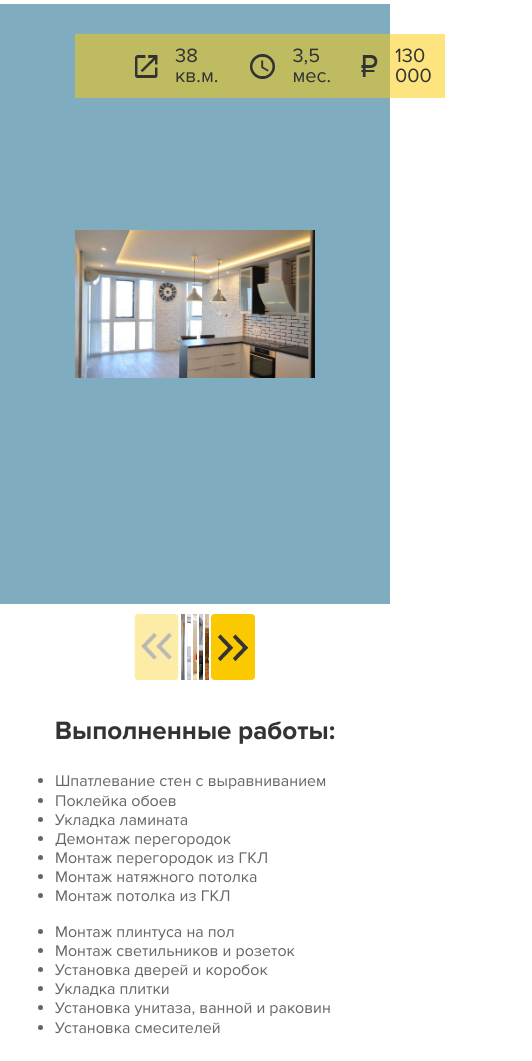
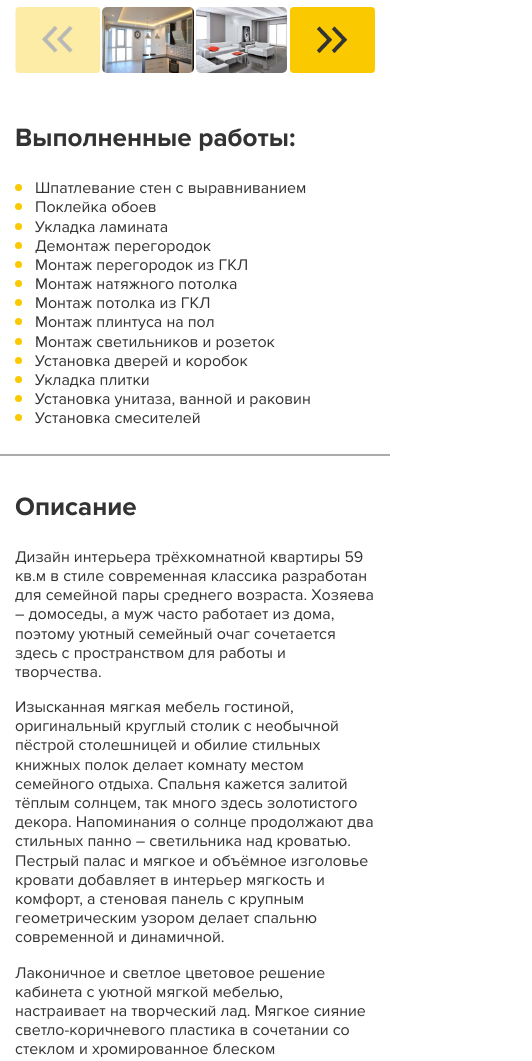
Before and after one commit to Verta-master/remont, a plain HTML site: page card.html in a window 390 px wide. Shown: the part 701-1762 px from the top of the page, 532 px wide, since content can reach past the window. Drawn offline with nearby package versions, Linux system fonts and the light colour scheme.

Commit message:
Update 2020-04-13T10:50:59.875Z

```diff
--- a/card.html
+++ b/card.html
@@ -252,9 +252,11 @@
     <section class="info">
       <div class="wrapper">
         <p class="title-2">Описание</p>
-        <p>Дизайн интерьера трёхкомнатной квартиры 59 кв.м в стиле современная классика разработан для семейной пары среднего возраста. Хозяева – домоседы, а муж часто работает из дома, поэтому уютный семейный очаг сочетается здесь с пространством для работы и творчества.</p>
-        <p>Изысканная мягкая мебель гостиной, оригинальный круглый столик с необычной пёстрой столешницей и обилие стильных книжных полок делает комнату местом семейного отдыха. Спальня кажется залитой тёплым солнцем, так много здесь золотистого декора. Напоминания о солнце продолжают два стильных панно – светильника над кроватью. Пестрый палас и мягкое и объёмное изголовье кровати добавляет в интерьер мягкость и комфорт, а стеновая панель с крупным геометрическим узором делает спальню современной и динамичной.</p>
-        <p>Лаконичное и светлое цветовое решение кабинета с уютной мягкой мебелью, настраивает на творческий лад. Мягкое сияние светло-коричневого пластика в сочетании со стеклом и хромированное блеском оборудование в ванной создаёт впечатление элегантной роскоши.</p>
+        <div class="info__text">
+          <p>Дизайн интерьера трёхкомнатной квартиры 59 кв.м в стиле современная классика разработан для семейной пары среднего возраста. Хозяева – домоседы, а муж часто работает из дома, поэтому уютный семейный очаг сочетается здесь с пространством для работы и творчества.</p>
+          <p>Изысканная мягкая мебель гостиной, оригинальный круглый столик с необычной пёстрой столешницей и обилие стильных книжных полок делает комнату местом семейного отдыха. Спальня кажется залитой тёплым солнцем, так много здесь золотистого декора. Напоминания о солнце продолжают два стильных панно – светильника над кроватью. Пестрый палас и мягкое и объёмное изголовье кровати добавляет в интерьер мягкость и комфорт, а стеновая панель с крупным геометрическим узором делает спальню современной и динамичной.</p>
+          <p>Лаконичное и светлое цветовое решение кабинета с уютной мягкой мебелью, настраивает на творческий лад. Мягкое сияние светло-коричневого пластика в сочетании со стеклом и хромированное блеском оборудование в ванной создаёт впечатление элегантной роскоши.</p>
+        </div>
 
         <p class="title-3">Процесс работы</p>
         <a data-fancybox="" href="https://www.youtube.com/watch?v=_sI_Ps7JSEk" class="info__video">
@@ -460,6 +462,17 @@
       freeMode: true,
       watchSlidesVisibility: true,
       watchSlidesProgress: true,
+      breakpoints: {
+        1022: {
+          slidesPerView: 6,
+        },
+        766: {
+          slidesPerView: 4,
+        },
+        480: {
+          slidesPerView: 2,
+        }
+      }
     });
 
     var galleryTop = new Swiper('.gallery-top', {
--- a/css/style.css
+++ b/css/style.css
@@ -1083,6 +1083,9 @@ h3,
 .benefits__title {
   margin: 0;
   font-weight: 700;
+}
+.benefits__text p {
+  margin: 0;
 }
 .service {
   padding-top: 20px;
@@ -2788,8 +2791,44 @@ blockquote::before {
 .process__icon img {
   display: block;
 }
+.card {
+  color: #333;
+  padding-bottom: 25px;
+}
 .card .title {
   text-transform: none;
+}
+.card .title-2 {
+  padding-left: 70px;
+  text-align: left;
+}
+.card__wrap {
+  display: -webkit-box;
+  display: -ms-flexbox;
+  display: flex;
+  padding-left: 30px;
+}
+.card__wrap ul {
+  margin: 0;
+  padding: 0;
+  list-style: none;
+  padding-left: 70px;
+  margin-top: 10px;
+  margin-bottom: 30px;
+}
+.card__wrap ul li {
+  position: relative;
+  padding-left: 20px;
+}
+.card__wrap ul li::before {
+  content: "";
+  position: absolute;
+  top: 5px;
+  left: 0;
+  width: 7px;
+  height: 7px;
+  border-radius: 50%;
+  background-color: #fbc900;
 }
 .card__slider {
   background-color: #80acc0;
@@ -2873,6 +2912,7 @@ blockquote::before {
   -webkit-box-pack: center;
       -ms-flex-pack: center;
           justify-content: center;
+  margin-bottom: 40px;
 }
 .card__prev,
 .card__next {
@@ -2899,13 +2939,67 @@ blockquote::before {
 }
 .card__thumb {
   height: auto;
+  display: -webkit-box;
+  display: -ms-flexbox;
+  display: flex;
+  -webkit-box-pack: center;
+      -ms-flex-pack: center;
+          justify-content: center;
+  -webkit-box-align: center;
+      -ms-flex-align: center;
+          align-items: center;
   overflow: hidden;
+  border-radius: 5px;
 }
 .card__thumb img {
   display: block;
-  height: 100%;
-  width: auto;
+  -webkit-box-flex: 0;
+      -ms-flex: 0 0 auto;
+          flex: 0 0 auto;
+  width: 100%;
+  height: auto;
+  min-height: 100%;
   max-width: none;
+}
+.info {
+  color: #333;
+  margin-bottom: 55px;
+}
+.info .title-2 {
+  text-align: left;
+}
+.info .title-3 {
+  text-align: center;
+}
+.info .wrapper {
+  padding-top: 10px;
+  padding-left: 100px;
+  padding-right: 100px;
+  border-top: 2px solid #acacac;
+}
+.info__video {
+  width: 695px;
+  max-width: 100%;
+  margin-left: auto;
+  margin-right: auto;
+  display: -webkit-box;
+  display: -ms-flexbox;
+  display: flex;
+  -webkit-box-pack: center;
+      -ms-flex-pack: center;
+          justify-content: center;
+  -webkit-box-align: center;
+      -ms-flex-align: center;
+          align-items: center;
+}
+.info__video img {
+  display: block;
+  -webkit-box-flex: 0;
+      -ms-flex: 0 0 auto;
+          flex: 0 0 auto;
+}
+.info__text {
+  margin-bottom: 40px;
 }
 @media (max-width: 1230px) {
   .wrapper {
@@ -2913,6 +3007,7 @@ blockquote::before {
     padding-left: 15px;
     padding-right: 15px;
   }
+  .header--card .logo,
   .logo {
     left: 15px;
     width: 220px;
@@ -2923,6 +3018,7 @@ blockquote::before {
     -webkit-transition: ease-out 0.3s;
     transition: ease-out 0.3s;
   }
+  .header--card .header__wrap,
   .header__wrap {
     position: static;
     padding-left: 240px;
@@ -2944,6 +3040,7 @@ blockquote::before {
     -webkit-transition: ease-out 0.3s;
     transition: ease-out 0.3s;
   }
+  .main--card,
   main {
     padding-top: 110px;
   }
@@ -3051,6 +3148,11 @@ blockquote::before {
   .news__item:nth-child(4) {
     display: none;
   }
+  .card__slider .wrapper {
+    padding-left: 0;
+    padding-right: 0;
+  }
+  .info .wrapper,
   .video .wrapper {
     padding-left: 15px;
     padding-right: 15px;
@@ -3088,6 +3190,9 @@ blockquote::before {
   .price__title {
     font-size: 20px;
   }
+  .card__wrap,
+  .card__wrap ul,
+  .card .title-2,
   .price__body ul {
     padding-left: 0;
   }
@@ -3097,8 +3202,19 @@ blockquote::before {
   .process__text {
     line-height: 1;
   }
+  .card__preview {
+    padding-left: 0;
+    padding-right: 0;
+  }
+  .card__wrap ul {
+    width: 50%;
+  }
+  .card__info {
+    left: 0;
+  }
 }
 @media (max-width: 1022px) {
+  .header--card .header__wrap,
   .header__wrap {
     -ms-flex-wrap: wrap;
         flex-wrap: wrap;
@@ -3123,6 +3239,7 @@ blockquote::before {
     margin-left: auto;
     margin-right: auto;
   }
+  .header--card .logo,
   .logo {
     height: 123px !important;
   }
@@ -3228,6 +3345,7 @@ blockquote::before {
   .footer__title {
     padding-right: 30px;
   }
+  .main--card,
   main {
     padding-top: 123px;
   }
@@ -3263,10 +3381,14 @@ blockquote::before {
   .process__text span {
     max-width: 100%;
   }
+  .card__link {
+    height: 450px;
+  }
 }
 @media (max-width: 766px) {
   .header__phones,
-  .header__wrap {
+  .header__wrap,
+  .header--card .header__wrap {
     -webkit-box-orient: vertical;
     -webkit-box-direction: normal;
         -ms-flex-direction: column;
@@ -3282,6 +3404,7 @@ blockquote::before {
     padding-left: 15px;
     padding-right: 15px;
   }
+  .card__wrap ul,
   .about__info,
   .benefits__item {
     width: 100%;
@@ -3355,15 +3478,27 @@ blockquote::before {
   .header {
     position: relative;
   }
+  .main--card,
   main {
     padding-top: 0;
   }
+  .card__link {
+    height: 280px;
+  }
+  .card__wrap {
+    display: block;
+  }
+  .card__wrap ul {
+    margin: 0;
+  }
 }
 @media (max-width: 480px) {
+  .header--card .header__wrap,
   .header__wrap {
     padding-left: 15px;
     padding-top: 110px;
   }
+  .header--card .logo,
   .logo {
     height: 110px !important;
     padding: 10px;
@@ -3371,6 +3506,7 @@ blockquote::before {
     -webkit-transform: translateX(-50%);
             transform: translateX(-50%);
   }
+  .header--card .logo img,
   .logo img {
     max-height: 100%;
   }
@@ -3496,4 +3632,28 @@ blockquote::before {
   .price__value span {
     font-size: 80px;
   }
-}
+  .card__link {
+    height: 170px;
+  }
+  .card__info {
+    top: 10px;
+    padding: 10px;
+  }
+  .card__list {
+    padding: 0;
+    display: block;
+    min-width: 100px;
+  }
+  .card__item {
+    margin-right: 0;
+    margin-bottom: 5px;
+    font-size: 18px;
+  }
+  .card__item img {
+    margin-right: auto;
+    margin-left: auto;
+  }
+  .gallery-thumbs {
+    width: 200px;
+  }
+}
```
Also changed, not shown: css/style.min.css.
